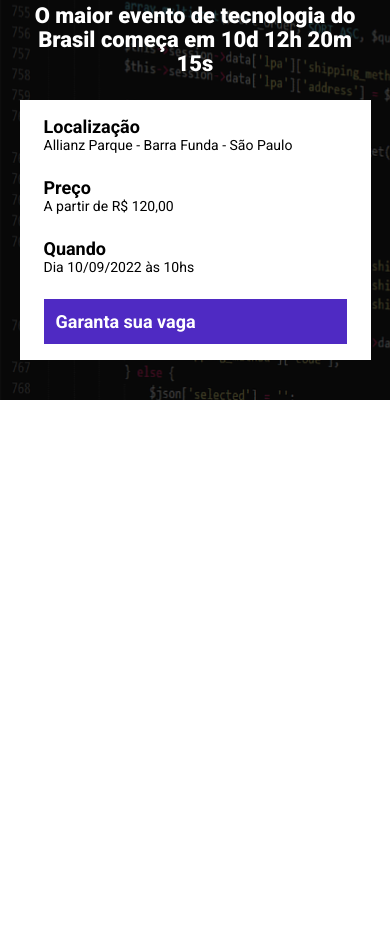
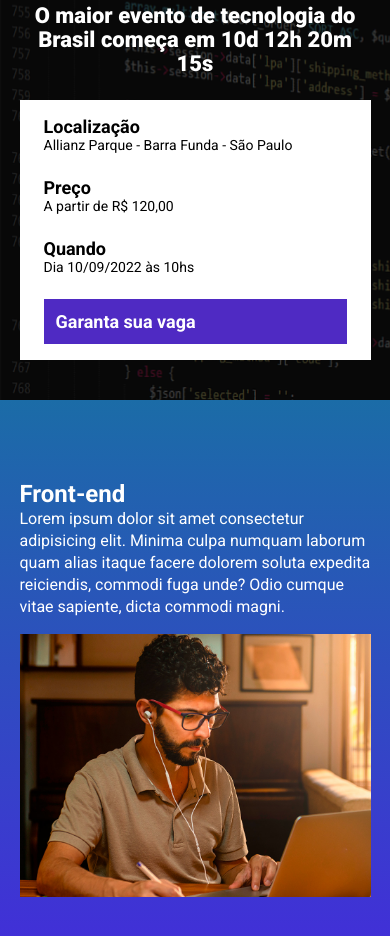
Before and after one commit to RedSkull7/ebac_tech_talks, a website built with Parcel: page src/index.html in a window 390 px wide. Shown: the part 100-1036 px from the top of the page. Before the commit the page ends 844 px from the top, so only its background shows below. Built offline with nearby package versions, Linux system fonts and the light colour scheme.

Commit message:
criando primeira section

```diff
--- a/src/index.html
+++ b/src/index.html
@@ -38,6 +38,17 @@
         </div>
     </header>
 
+    <section class="event">
+        <div class="container">
+            <div class="event__details">
+                <h2 class="event__details__title">Front-end</h2>
+                <p class="event__details__description">
+                    Lorem ipsum dolor sit amet consectetur adipisicing elit. Minima culpa numquam laborum quam alias itaque facere dolorem soluta expedita reiciendis, commodi fuga unde? Odio cumque vitae sapiente, dicta commodi magni.
+                </p>
+            </div>
+            <img class="event__image" src="./imagens/frontend.png" alt="Front-end">
+        </div>
+    </section>
 
     <script src="./scripts/main.js"></script>
 </body>
--- /dev/null
+++ b/src/styles/_event.scss
@@ -0,0 +1,42 @@
+.event {
+    padding: 80px 0;
+    background-image: linear-gradient(#1B6CA7, #442BDB);
+
+    .container {
+        display: flex;
+    }
+
+    &__image {
+        max-width: 360px;
+    }
+
+    &__details {
+        margin-right: 40px;
+
+        &__tittle {
+            margin-bottom: 16px;
+            font-size: 18px;
+            font-weight: bold;
+            margin-top: 16px;
+        }
+
+        &__description {
+            line-height: 22px;
+        }
+    }
+
+    @media (max-width: 640px) {
+        .container {
+            display: block;
+        }
+
+        &__image {
+            width: 100%;
+        }
+
+        &__details{
+            margin-right: 0;
+            margin-bottom: 16px;
+        }
+    }
+}
--- a/src/styles/main.scss
+++ b/src/styles/main.scss
@@ -1,6 +1,7 @@
 @use 'hero';
 @use 'components/infos__bar';
 @use 'components/button';
+@use 'event';
 
 * {
     margin: 0;
```
